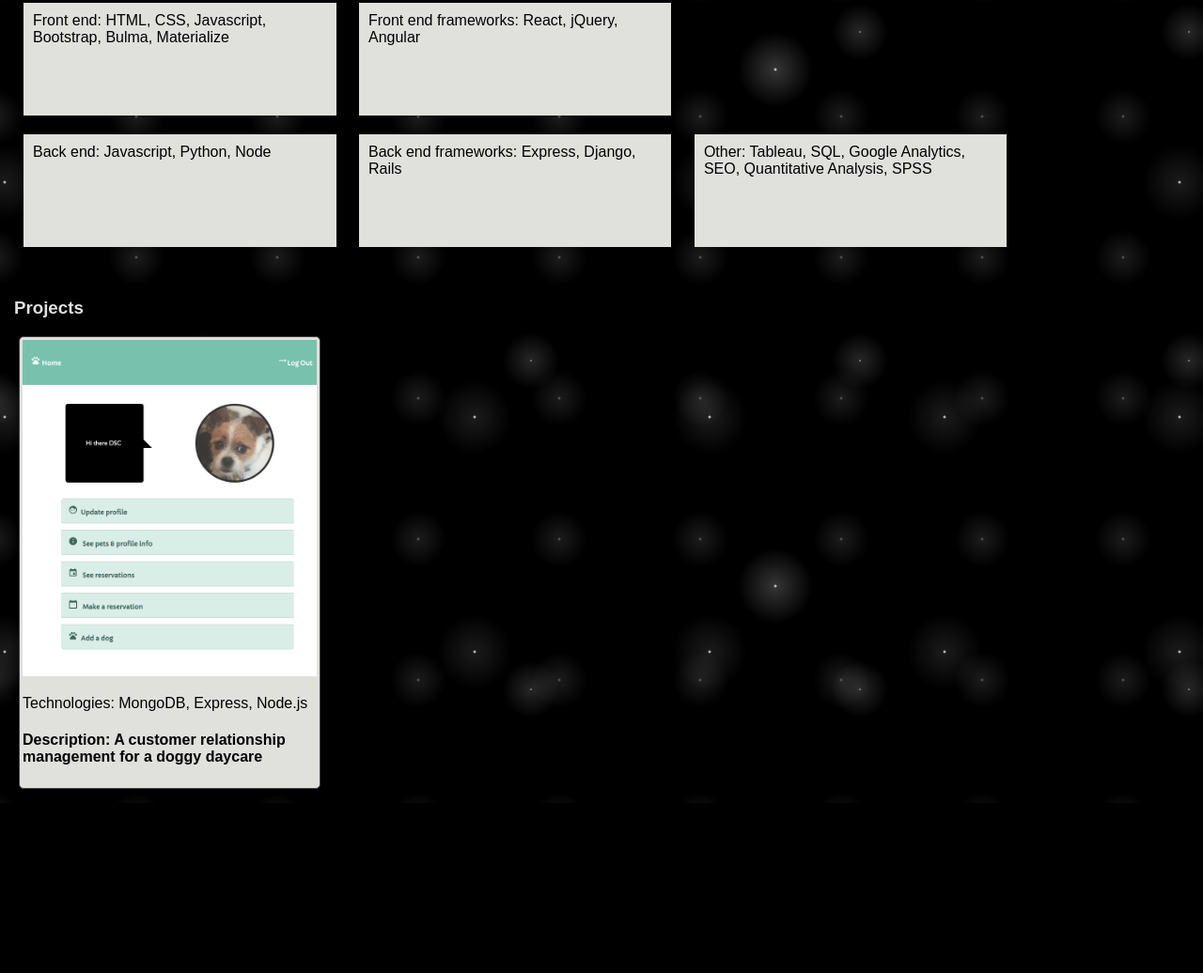
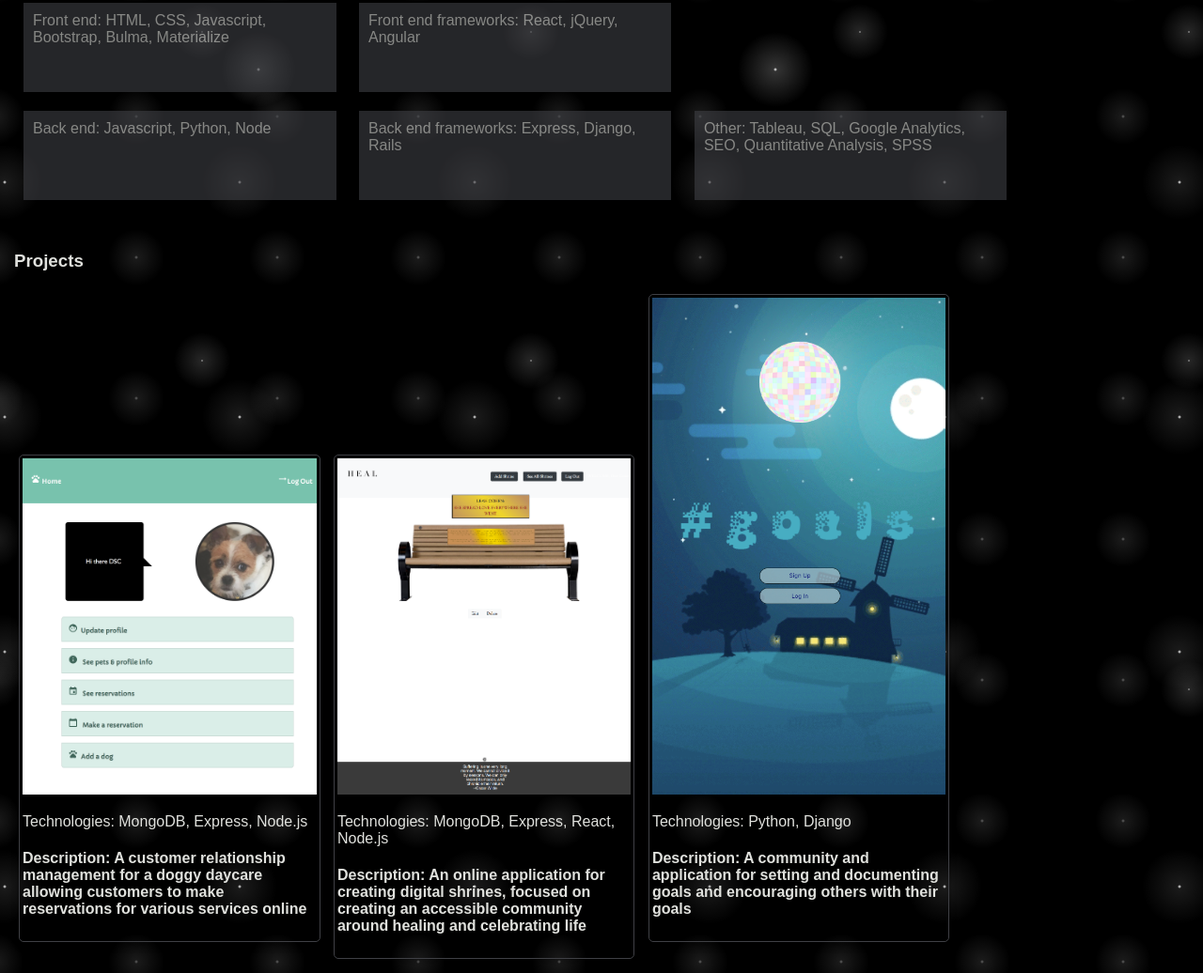
Before and after one commit to doriorio/portfolio-site, a plain HTML site: page index.html in a window 1280 px wide. Shown: the part 201-1237 px from the top of the page at 94% size. Before the commit the page ends 1056 px from the top, so only its background shows below. Drawn offline with nearby package versions, Linux system fonts and the light colour scheme; a web font is replaced by a local one.

Commit message:
projects

```diff
--- a/index.html
+++ b/index.html
@@ -38,16 +38,17 @@
     </section>
     <section id="projectsWrapper">
         <h3 class="sectionHeader">Projects</h3>
+        <!-- PPHS -->
         <div class="card">
             <div>
 
                 <a href="https://pamperedpethotel-spa.herokuapp.com" target="_blank">
                     <img src="./assets/PPHSCRM.png" alt="A doggy daycare CRM" style="width:100%">
-                    <span id="pphsImg"></span>
+
                 </a>
                 <div class="container">
                     <p>Technologies: MongoDB, Express, Node.js</p>
-                    <h4>Description: A customer relationship management for a doggy daycare</h4>
+                    <h4>Description: A customer relationship management for a doggy daycare allowing customers to make reservations for various services online</h4>
                     <div class="box">
 
                       </div>
@@ -55,6 +56,47 @@
             </div>
 
             </div>
+
+            <!-- HEAL -->
+            <div class="card">
+                <div>
+
+                    <a href="https://heal-app.herokuapp.com" target="_blank">
+                        <img src="./assets/ShrineApp.png" alt="A digital shrine app" style="width:100%">
+
+                    </a>
+                    <div class="container">
+                        <p>Technologies: MongoDB, Express, React, Node.js</p>
+                        <h4>Description: An online application for creating digital shrines, focused on creating an accessible community around healing and celebrating life
+                        </h4>
+                        <div class="box">
+
+                          </div>
+                    </div>
+                </div>
+
+                </div>
+                <!-- #GOALS -->
+
+                <div class="card">
+                    <div>
+
+                        <a href="https://goal-tracker-2020.herokuapp.com/" target="_blank">
+                            <img src="./assets/goals2020.png" alt="A resolution setter/tracker" style="width:100%">
+
+                        </a>
+                        <div class="container">
+                            <p>Technologies: Python, Django</p>
+                            <h4>Description: A community and application for setting and documenting goals and encouraging others with their goals
+                            </h4>
+                            <div class="box">
+
+                              </div>
+                        </div>
+                    </div>
+
+                    </div>
+
         </section>
 
 
--- a/styles.css
+++ b/styles.css
@@ -43,13 +43,19 @@ body {
     padding: 10px;
 }
 
+#projectsWrapper > div {
+  display: inline-flex;
+}
+
 #skillsWrapper > div {
-    background-color: #e0e1dd;
+    background-color: #3f4045;
+    opacity: 0.6;
     display: inline-flex;
     padding: 10px;
     width: 25%;
     margin: 10px;
-    height: 100px;
+    height: 75px;
+    color: #e0e1dd;
 }
 
 .sectionHeader {
@@ -57,7 +63,7 @@ body {
 }
 
 .card {
-    background-color: #e0e1dd;
+    background-color: ##3f4045;
     margin: 5px;
     border: 1px solid #3f4045;
     width: 25%;
@@ -65,6 +71,7 @@ body {
     box-shadow: 0 4px 8px 0 rgba(0,0,0,0.2);
     transition: 0.3s;
     border-radius: 5px; /* 5px rounded corners */
+    color: #e0e1dd;
   }
 
   /* Add rounded corners to the top left and the top right corner of the image */
```
Also changed, not shown: assets/ShrineApp.png (added), assets/goals2020.png (added).
